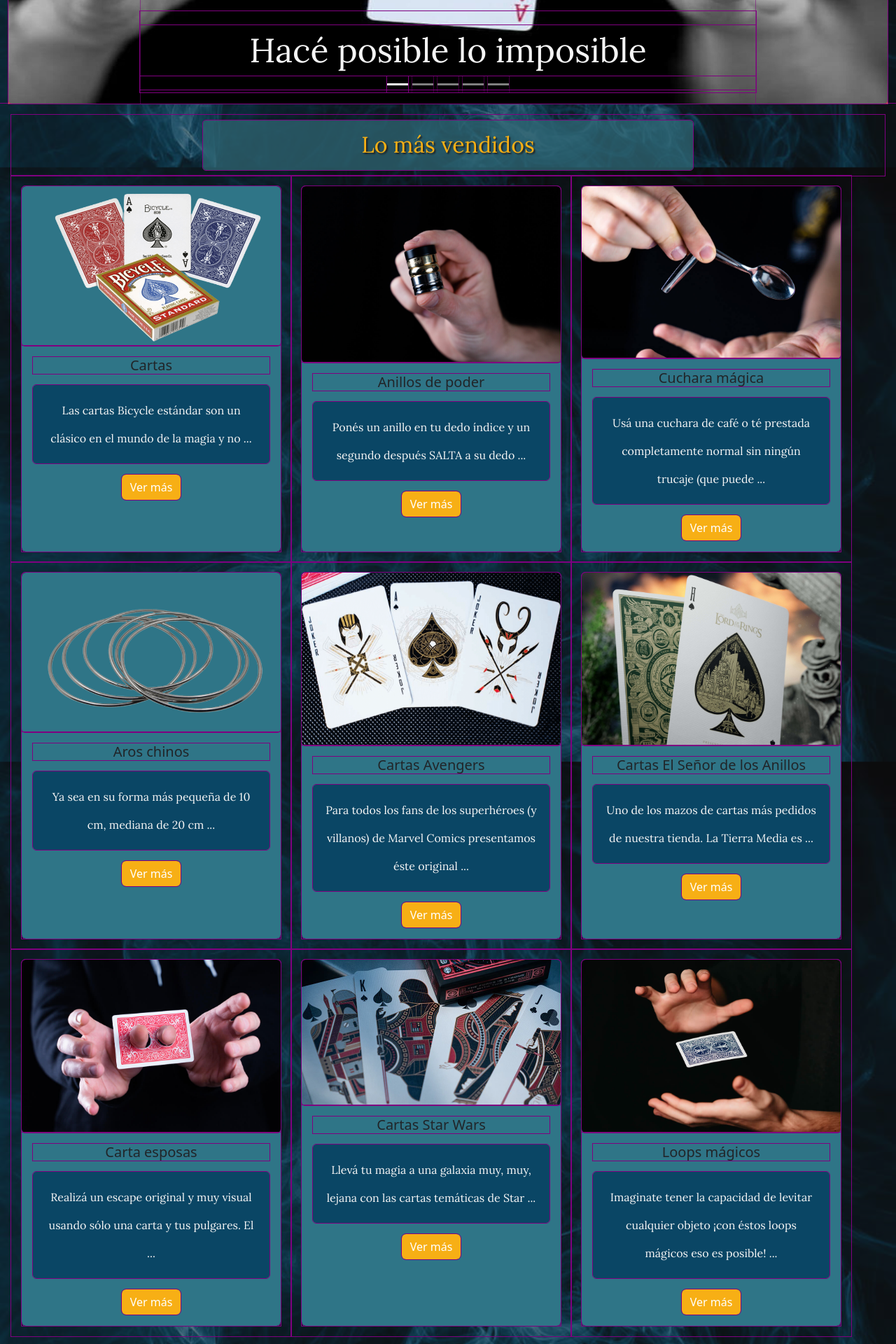
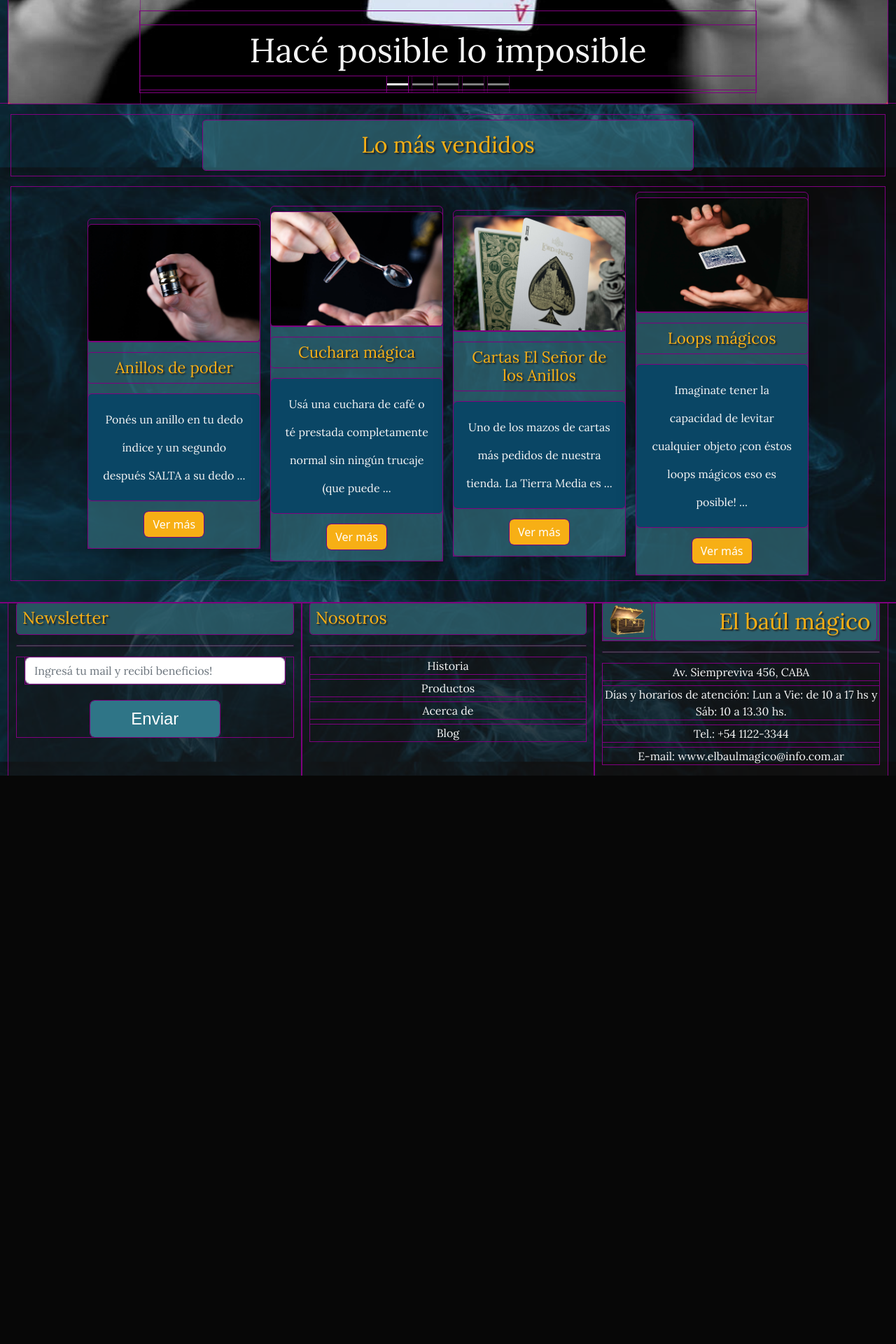
Before and after one commit to marianaluduena/DWN3CV-LUDUENA-PARCIAL_1, a PHP site: page / in a window 1280 px wide. Shown: the part 610-2530 px from the top of the page at 70% size. After the commit the page ends 1718 px from the top, so only its background shows below. Run offline with PHP 8.4, Linux system fonts and the light colour scheme; some libraries are stand-ins or nearby versions; some web fonts are replaced.

Commit message:
Cambio en slider de más vendidos
Se cambiò el card-group por una galerìa dinàmica con una animaciòn.

```diff
--- a/css/mobile.css
+++ b/css/mobile.css
@@ -230,13 +230,30 @@ ul li:hover >ul{
     font-size: 1.5rem;
 }
 
-.productos__mas__vendidos__slider{
-    display: flex;
-    flex-direction: column;
-    width: 400px;
-    padding: 15px;
+.galeria__mas__vendidos{
+    width: 100%;
+    justify-content: center;
+    align-items: center;
+    margin: 1rem 0;
 }
 
+.content{
+    width: 20%;
+    margin: 0.5rem;
+    cursor: pointer;
+    padding-top: 0.5rem;
+    box-shadow: 0 14px 28px rgb(0,0,0,0.25);
+    transition: .4s;
+    border-radius: 5px;
+}
+
+.content:hover{
+    transform: translate(0px, -8px);
+}
+
+.body__mas__vendidos{
+    background-color: #306775bd;
+}
 /*.........SECCIÓN: NOSOTROS.......*/
 
 .card__fondo__transparente {
--- a/datos__json/masVendidos.json
+++ b/datos__json/masVendidos.json
@@ -1,16 +1,4 @@
 [
-    {
-        "id": 1,
-        "nombre": "Cartas",
-        "rama": "cartomagia",
-        "nivel": "todos",
-        "descripcion": "Las cartas Bicycle est\u00e1ndar son un cl\u00e1sico en el mundo de la magia y no pueden faltarte en su kit de mago. Su plastificado de alta calidad las hacen resistentes, duraderas y f\u00e1ciles de manipular. \u00a1Son ideales incluso para cardistry!",
-        "creador": "Varios",
-        "marca": "bicycle",
-        "formato": "fisico",
-        "img": "cartas.png",
-        "precio": 950
-    },
     {
         "id": 2,
         "nombre": "Anillos de poder",
@@ -36,30 +24,6 @@
         "precio": 15199
     },
     {
-        "id": 5,
-        "nombre": "Aros chinos",
-        "rama": "manipulacion",
-        "nivel": "intermedio",
-        "descripcion": " Ya sea en su forma m\u00e1s peque\u00f1a de 10 cm, mediana de 20 cm o en su m\u00e1ximo tama\u00f1o de 30 cm, los aros chinos nunca fallan en crear un efecto impactante en tu p\u00fablico. Son de acero inoxidable, ligeros y vienen en packs de 3, 4 o 6 aros seg\u00fan el tama\u00f1o que tengan. \u00a1Entrelaz\u00e1 los aros chinos entre s\u00ed y soltalos de una forma impactante!",
-        "creador": "Ching Ling Foo",
-        "marca": "theori11",
-        "formato": "fisico",
-        "img": "aros__chinos.png",
-        "precio": 3500
-    },
-    {
-        "id": 6,
-        "nombre": "Cartas Avengers",
-        "rama": "cartomagia",
-        "nivel": "todos",
-        "descripcion": "Para todos los fans de los superh\u00e9roes (y villanos) de Marvel Comics presentamos \u00e9ste original mazo tem\u00e1tico para darle un toque m\u00e1s personal y divertido a tu magia. Iron Man, Black Widow, Thor, Hack eye y Spiderman entre otros estar\u00e1n presentes en cada uno de tus efectos. Cre\u00e1 momentos \u00fanicos e inolvidables con tu mazo personalizado de Avengers.",
-        "creador": "Theory11",
-        "marca": "theory11",
-        "formato": "fisico",
-        "img": "avengers__cartas.png",
-        "precio": 5050
-    },
-    {
         "id": 12,
         "nombre": "Cartas El Se\u00f1or de los Anillos",
         "rama": "cartomagia",
@@ -69,30 +33,6 @@
         "marca": "theory11",
         "formato": "fisico",
         "img": "lotr__cartas.jpg",
-        "precio": 5050
-    },
-    {
-        "id": 15,
-        "nombre": "Carta esposas",
-        "rama": "escapismo",
-        "nivel": "facil",
-        "descripcion": "Realiz\u00e1 un escape original y muy visual usando s\u00f3lo una carta y tus pulgares. El truco consiste en una carta con dos agujeros, y el resto corre por tu cuenta para la presentaci\u00f3n y finalmente soltarte de una simple carta.",
-        "creador": "Julio Ribera",
-        "marca": "magia__y__cardistry",
-        "formato": "fisico",
-        "img": "carta__esposas.jpg",
-        "precio": 2050
-    },
-    {
-        "id": 17,
-        "nombre": "Cartas Star Wars",
-        "rama": "cartomagia",
-        "nivel": "todos",
-        "descripcion": "Llev\u00e1 tu magia a una galaxia muy, muy, lejana con las cartas tem\u00e1ticas de Star Wars y ambient\u00e1 tus historias con los Jedi, los Sith y el Imperio. \u00a1Vas a ver que todos van a sentirse dentro de una pel\u00edcula de Star Wars y van a interesarse m\u00e1s! No te dejes arrastrar al Lado Oscuro de la Magia, y que la Magia te acompa\u00f1e",
-        "creador": "Theory11",
-        "marca": "theory11",
-        "formato": "fisico",
-        "img": "star__wars__cartas.webp",
         "precio": 5050
     },
     {
--- a/paginas/home.php
+++ b/paginas/home.php
@@ -81,7 +81,7 @@ $catalogo = $objetoEfecto->mostrarLosMasVendidos();
 
 <!-- Llenar sección con un resumen de toda la web, banners, links a los productos, etc -->
 
-<section class="row p-slider">
+<section class="row p-slider justify-content-center">
 
     <!-- Slider de productos más vendidos -->
 
@@ -89,18 +89,19 @@ $catalogo = $objetoEfecto->mostrarLosMasVendidos();
         <h3 class="text-center py-3 my-2 h3__especial">Lo más vendidos</h3>
     </div>
 
-    <?php foreach ($catalogo as $producto) { ?>
+    <!-- 2do intento de slider/ cards de más vendidos -->
 
-        <div class="card-group productos__mas__vendidos__slider">
-            <div class="card">
+    <div class="galeria__mas__vendidos d-flex flex-wrap">
+        <?php foreach ($catalogo as $producto) { ?>
+            <div class="content">
                 <img class="img-fluid" src="./img/productos/<?= $producto->img ?>" alt="<?= $producto->nombre ?>" />
-                <div class="card-body">
-                    <h5 class="card-title text-center"><?= $producto->nombre ?></h5>
+                <div class="card-body body__mas__vendidos py-3">
+                    <h4 class="card-title text-center px-3 py-2"><?= $producto->nombre ?></h4>
                     <p class="card-text"><?= $producto->resumirDescProd() ?></p>
                     <button class="btn btn-primary btn__small d-flex m-auto">Ver más</button>
                 </div>
             </div>
-        </div>
-    <?php } ?>
+        <?php } ?>
+    </div>
 
 </section>
```
Also changed, not shown: paginas/productos.php (+5 -8 lines).
